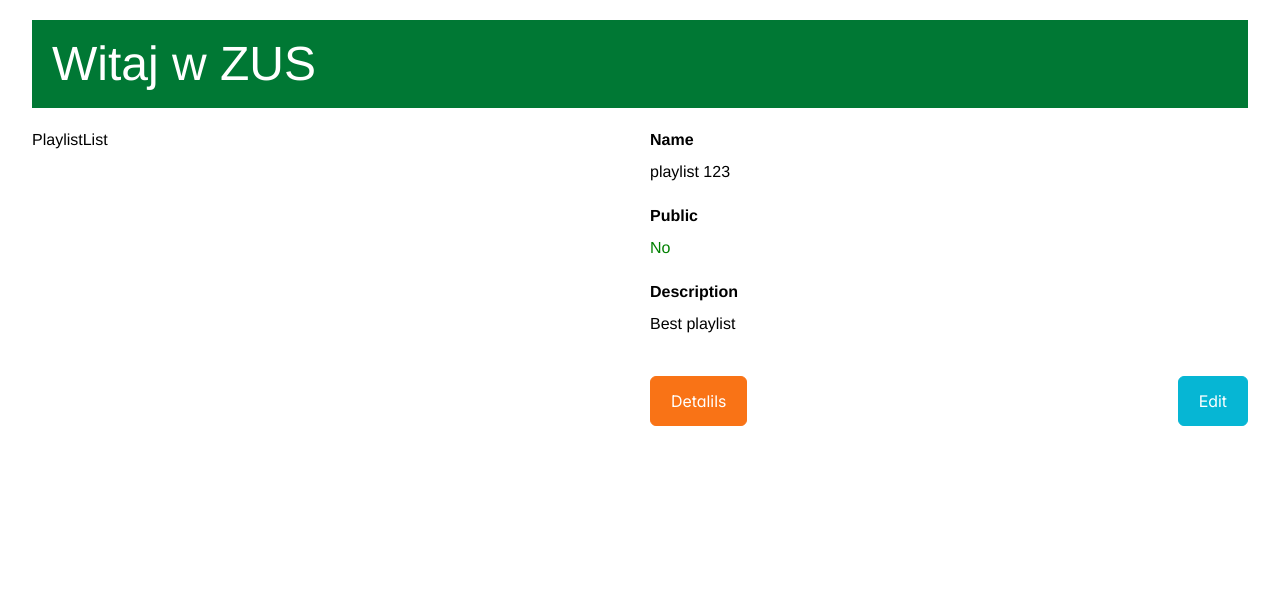
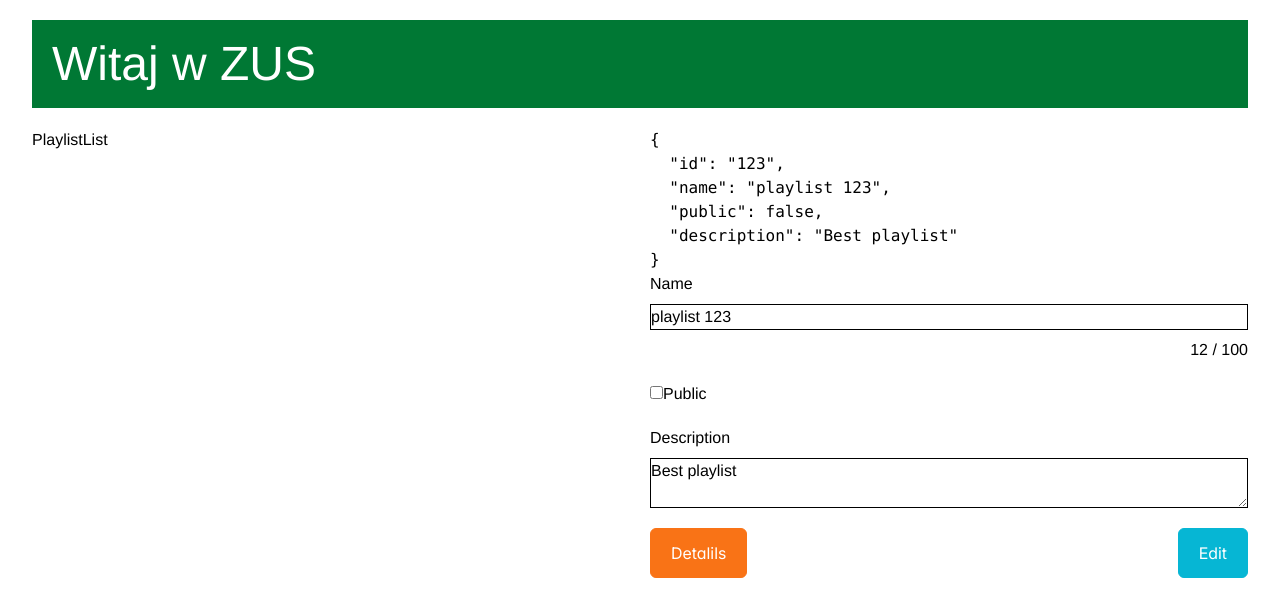
Before and after one commit to slawekppr/zus-react, a React (Vite) app: page / in a window 1280 px wide. Shown: the top 616 px of the page. Built offline with nearby package versions, Linux system fonts and the light colour scheme; a web font is replaced by a local one.

Commit message:
sWitching modes - Enum

```diff
--- a/src/playlists/containers/PlaylistView.tsx
+++ b/src/playlists/containers/PlaylistView.tsx
@@ -1,33 +1,43 @@
-import React from "react";
+import React, { useState } from "react";
 import PlaylistList from "../components/PlaylistList";
 import PlaylistDetails from "../components/PlaylistDetails";
 import PlaylistEditor from "../components/PlaylistEditor";
 import { Button } from "primereact/button";
 // tsrafce
 
+enum MODES {
+  details = 'details',
+  editor = 'editor',
+}
+
 type Props = {};
 
 const PlaylistView = (props: Props) => {
-  const mode = "details";
+  const [mode, setMode] = useState<MODES>(MODES.details);
 
-  const showEditor = () => {};
-  const showDetails = () => {};
+  const showDetails = () => {
+    setMode(MODES.details);
+  };
+
+  const showEditor = () => {
+    setMode(MODES.editor);
+  };
 
   return (
     <div>
-      {/* Emmet + tailwind  */}
-      {/* .grid.grid-cols-2.gap-5>div.grid.gap-2*2 */}
       <div className="grid grid-cols-2 gap-5">
         <div className="grid gap-5">
           <PlaylistList />
         </div>
 
         <div className="grid gap-5">
-          {true  == true ? <PlaylistDetails /> : <PlaylistEditor />}
+          {mode == MODES.editor ? <PlaylistDetails /> : <PlaylistEditor />}
 
           <div className="flex justify-between">
-            <Button severity="warning">Detalils</Button>
-            <Button>Edit</Button>
+            <Button severity="warning" onClick={showDetails}>
+              Detalils
+            </Button>
+            <Button onClick={() => showEditor()}>Edit</Button>
           </div>
         </div>
       </div>
```
